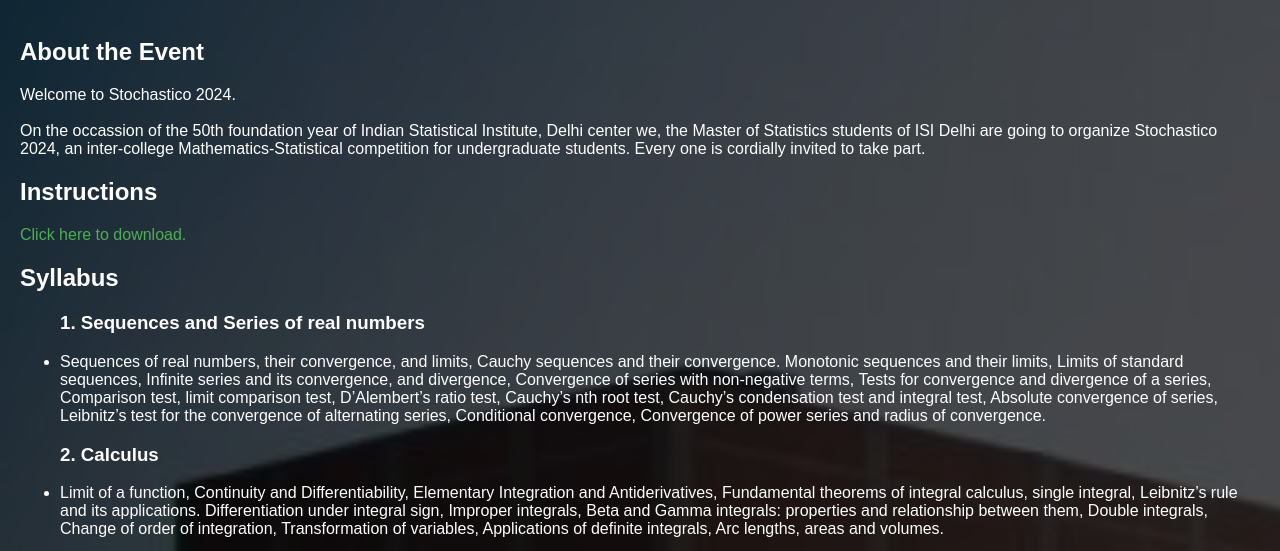
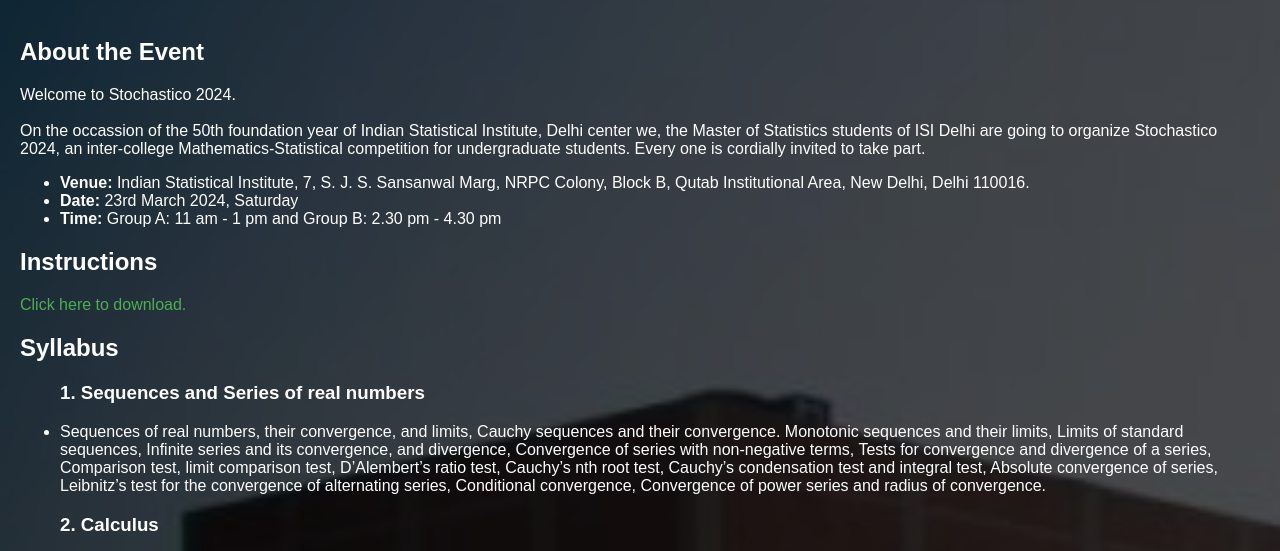
Before and after one commit to stochastico2024/stochastico, a plain HTML site: page index.html in a window 1280 px wide. Shown: the part 223-774 px from the top of the page. Drawn offline with Linux system fonts and the light colour scheme.

Commit message:
Update index.html

```diff
--- a/index.html
+++ b/index.html
@@ -43,7 +43,19 @@
     On the occassion of the 50th foundation year of Indian Statistical Institute, Delhi center we, the Master of Statistics students of ISI Delhi are going to organize
     Stochastico 2024, an inter-college Mathematics-Statistical competition for undergraduate students. Every one is cordially invited to take part.
 
+    <ul>
+     <li>
+      <b>Venue:</b> Indian Statistical Institute, 7, S. J. S. Sansanwal Marg, NRPC Colony, Block B, Qutab Institutional
+Area, New Delhi, Delhi 110016.
+     </li>
+     <li>
+      <b>Date:</b> 23rd March 2024, Saturday
+     </li>
+     <li>
+      <b>Time: </b> Group A: 11 am - 1 pm and Group B: 2.30 pm - 4.30 pm
+     </li>
 
+    </ul>
 </section>
 <section id="Rules">
   <h1>Instructions</h1>
```
